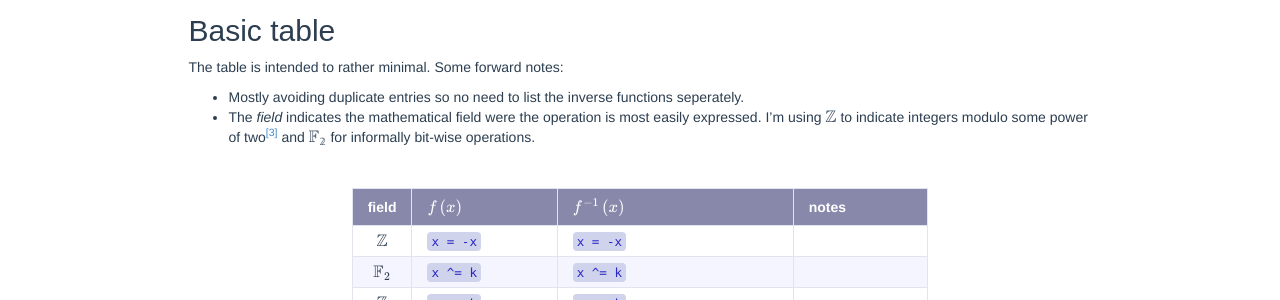
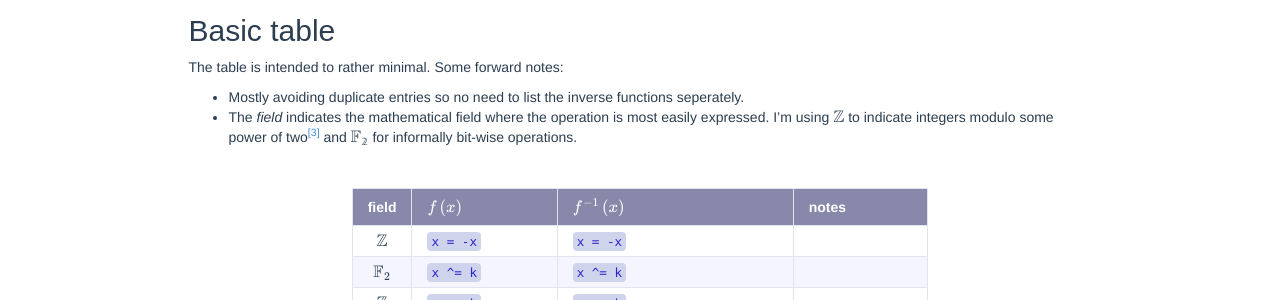
Before and after one commit to Marc-B-Reynolds/Marc-B-Reynolds.github.io, a Jekyll site: the page built from _posts/2017-10-13-IntegerBijections.md, in a window 1280 px wide and 900 px high. Shown: the part 226-526 px from the top of the window. Built offline with Jekyll 4.4.1, drawn with Linux system fonts in a browser that asks for light colours; formulas are drawn with MathJax 3; some of the changed lines change nothing that is shown.

Commit message:
typo + matrix backgrounds

```diff
--- a/_posts/2017-10-13-IntegerBijections.md
+++ b/_posts/2017-10-13-IntegerBijections.md
@@ -13,7 +13,7 @@
 The table is intended to rather minimal.  Some forward notes:
 
 * Mostly avoiding duplicate entries so no need to list the inverse functions seperately.
-* The *field* indicates the mathematical field were the operation is most easily expressed.  I'm using $\mathbb{Z}$ to indicate integers modulo some power of two[^integers] and $\mathbb{F_2}$ for informally bit-wise operations.
+* The *field* indicates the mathematical field where the operation is most easily expressed.  I'm using $\mathbb{Z}$ to indicate integers modulo some power of two[^integers] and $\mathbb{F_2}$ for informally bit-wise operations.
 
 <br>
 
@@ -372,8 +372,17 @@
 
 function grid_clear(ctx,size)
 {
+  var e = (size-1)/5;
+  //ctx.fillStyle = 'rgb(230,240,255)';
+  //ctx.fillRect(0, 0, size, size);
+  ctx.fillStyle = 'rgb(255,255,255)';
+  ctx.fillRect(0, 0, size, size);
   ctx.fillStyle = 'rgb(230,240,255)';
-  ctx.fillRect(0, 0, size, size);
+  for (var j=0; j<e; j++) {
+    for (var i=0; i<e; i++)  {
+      ctx.fillRect(5*i+1, 5*j+1, 4, 4);
+	}
+  }
 }
 
 function grid_draw(grid)
@@ -381,8 +390,9 @@
   var ctx  = grid.ctx;
   var size = 5*grid.dim+1;
 
-  ctx.fillStyle = grid.bgfill;
-  ctx.fillRect(0, 0, size, size);
+  grid_clear(ctx,161);
+  //ctx.fillStyle = grid.bgfill;
+  //ctx.fillRect(0, 0, size, size);
 
   ctx.fillStyle = grid.fgfill;
   grid.fdraw(grid);
```
